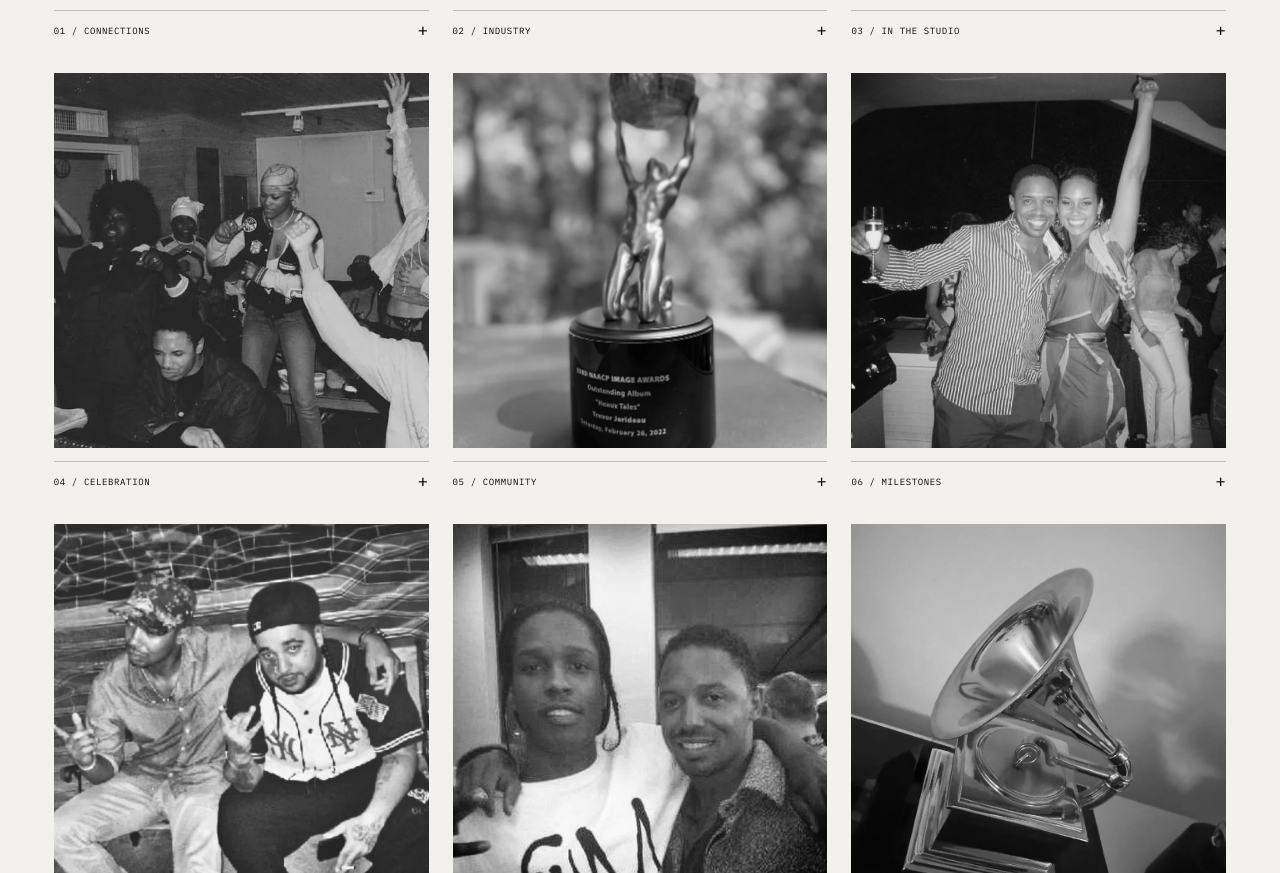
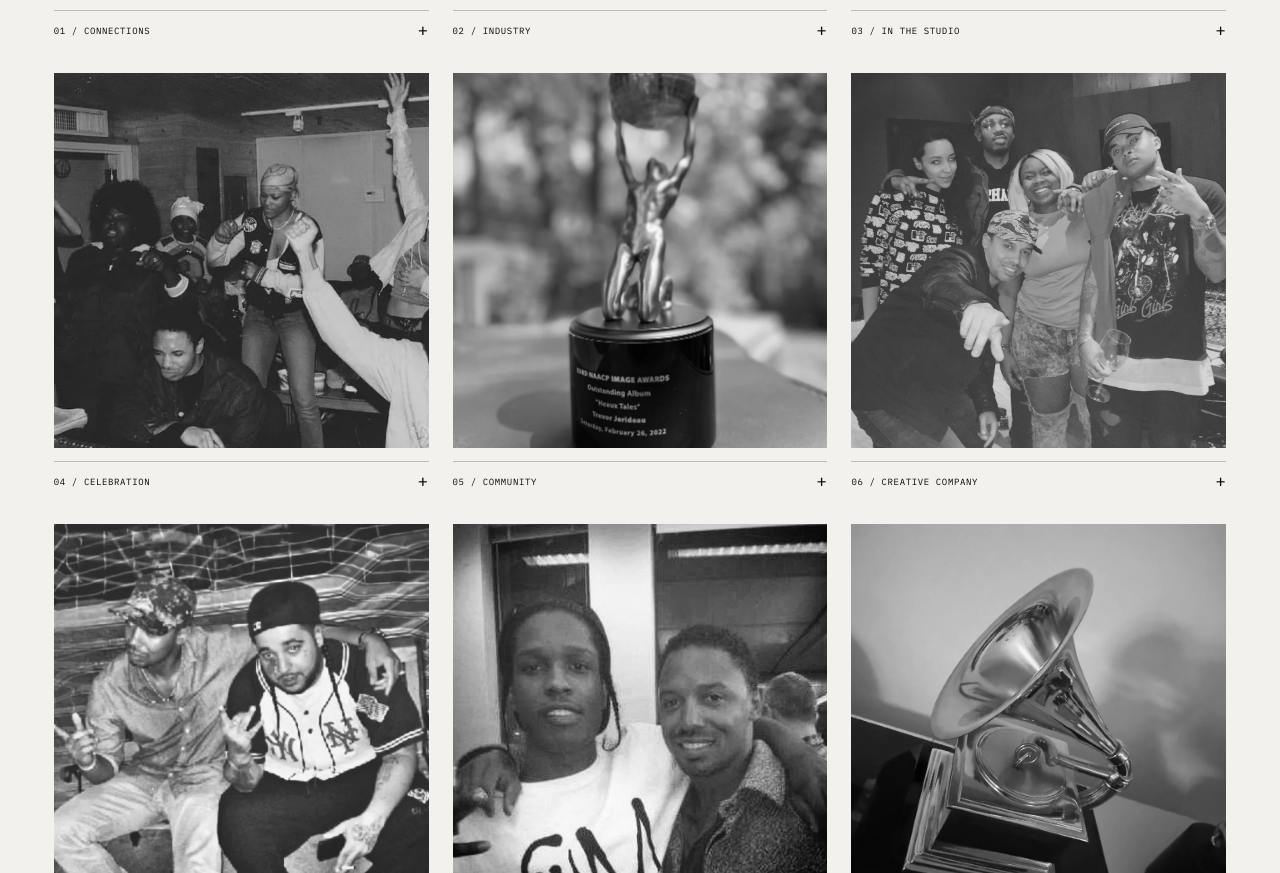
Before and after one commit to TechaiHorizon/trevorjerideau.com, an Astro site: page / in a window 1280 px wide. Shown: the part 6299-7172 px from the top of the page. Built offline with nearby package versions, Linux system fonts and the light colour scheme; Astro itself is replaced by a stand-in of ours.

Commit message:
Replace archive photo 06 with the new studio group photograph

```diff
--- a/src/pages/index.astro
+++ b/src/pages/index.astro
@@ -27,7 +27,7 @@ const archive = [
   { file: 'trevor-studio-session-expanded', label: 'In the studio', alt: 'A studio session photograph from Trevor Jerideau’s career archive' },
   { file: 'trevor-group-celebration', label: 'Celebration', alt: 'A group celebration from Trevor Jerideau’s archive' },
   { file: 'trevor-family-event', label: 'Community', alt: 'A family event photograph from Trevor Jerideau’s personal archive' },
-  { file: 'trevor-alicia-celebration', label: 'Milestones', alt: 'A career celebration from Trevor Jerideau’s music industry archive' },
+  { file: 'trevor-studio-group', label: 'Creative company', alt: 'Trevor Jerideau with a group in a recording studio' },
   { file: 'trevor-artist-collab', label: 'Collaboration', alt: 'An artist collaboration photograph from Trevor Jerideau’s archive' },
   { file: 'trevor-artist-meeting', label: 'The conversations', alt: 'An artist meeting photograph from Trevor Jerideau’s archive' },
   { file: 'trevor-grammy-trophy-2', label: 'The recognition', alt: 'A Grammy trophy photograph from Trevor Jerideau’s award archive' },
```
Also changed, not shown: public/images/trevor-studio-group.webp (added).
